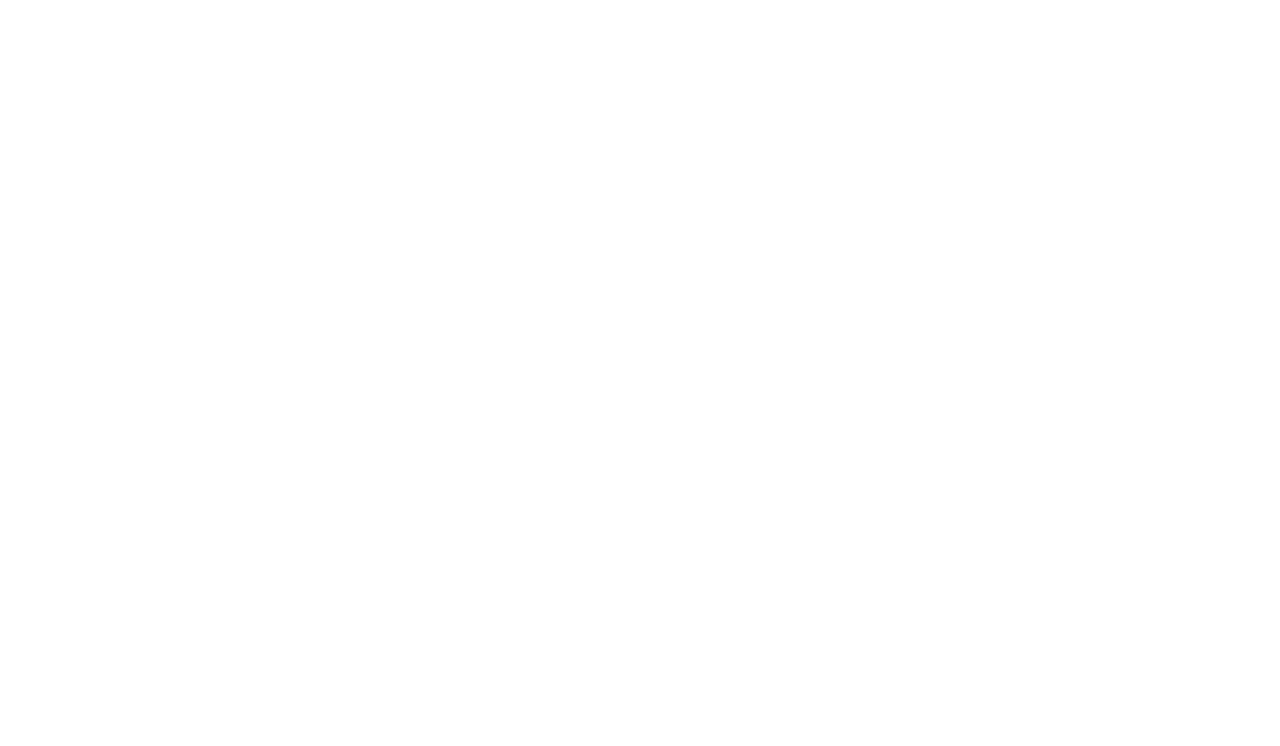
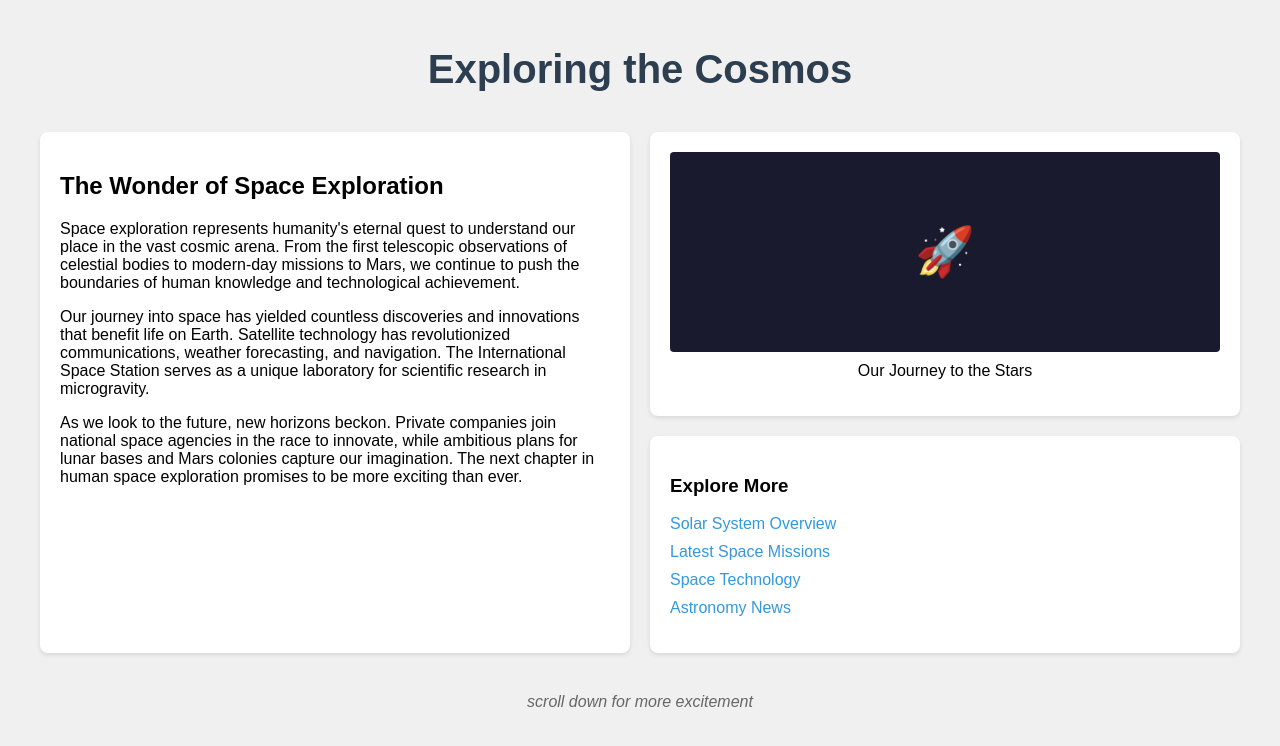
Before and after one commit to aburton-cricut/aburton-cricut.github.io, a plain HTML site: page index.html in a window 1280 px wide. Drawn offline with Linux system fonts and the light colour scheme.

Commit message:
Prompting a generated page because I can.

```diff
--- a/index.html
+++ b/index.html
@@ -1,7 +1,121 @@
-<html>
+<!DOCTYPE html>
+<html lang="en">
 <head>
-<title>This is a test!</title>
+    <meta charset="UTF-8">
+    <meta name="viewport" content="width=device-width, initial-scale=1.0">
+    <title>Space Exploration</title>
+    <style>
+        body {
+            font-family: Arial, sans-serif;
+            max-width: 1200px;
+            margin: 0 auto;
+            padding: 20px;
+            background-color: #f0f0f0;
+        }
+
+        h1 {
+            text-align: center;
+            color: #2c3e50;
+            font-size: 2.5em;
+            margin-bottom: 40px;
+        }
+
+        .container {
+            display: grid;
+            grid-template-columns: 1fr 1fr;
+            gap: 20px;
+            margin-bottom: 40px;
+        }
+
+        .text-box {
+            background: white;
+            padding: 20px;
+            border-radius: 8px;
+            box-shadow: 0 2px 4px rgba(0,0,0,0.1);
+            grid-row: span 2;
+        }
+
+        .image-box {
+            background: white;
+            padding: 20px;
+            border-radius: 8px;
+            box-shadow: 0 2px 4px rgba(0,0,0,0.1);
+        }
+
+        .links-box {
+            background: white;
+            padding: 20px;
+            border-radius: 8px;
+            box-shadow: 0 2px 4px rgba(0,0,0,0.1);
+        }
+
+        .space-image {
+            width: 100%;
+            height: 200px;
+            background-color: #1a1a2e;
+            border-radius: 4px;
+            display: flex;
+            justify-content: center;
+            align-items: center;
+            color: white;
+            font-size: 3em;
+        }
+
+        .scroll-text {
+            text-align: center;
+            color: #666;
+            font-style: italic;
+            margin-top: 20px;
+        }
+
+        .links-list {
+            list-style: none;
+            padding: 0;
+        }
+
+        .links-list li {
+            margin-bottom: 10px;
+        }
+
+        .links-list a {
+            color: #3498db;
+            text-decoration: none;
+            transition: color 0.3s ease;
+        }
+
+        .links-list a:hover {
+            color: #2980b9;
+            text-decoration: underline;
+        }
+    </style>
+</head>
 <body>
-<h1><marquee>And it is working!!!</marquee></h1>
+    <h1>Exploring the Cosmos</h1>
+
+    <div class="container">
+        <div class="text-box">
+            <h2>The Wonder of Space Exploration</h2>
+            <p>Space exploration represents humanity's eternal quest to understand our place in the vast cosmic arena. From the first telescopic observations of celestial bodies to modern-day missions to Mars, we continue to push the boundaries of human knowledge and technological achievement.</p>
+            <p>Our journey into space has yielded countless discoveries and innovations that benefit life on Earth. Satellite technology has revolutionized communications, weather forecasting, and navigation. The International Space Station serves as a unique laboratory for scientific research in microgravity.</p>
+            <p>As we look to the future, new horizons beckon. Private companies join national space agencies in the race to innovate, while ambitious plans for lunar bases and Mars colonies capture our imagination. The next chapter in human space exploration promises to be more exciting than ever.</p>
+        </div>
+
+        <div class="image-box">
+            <div class="space-image">🚀</div>
+            <p style="text-align: center; margin-top: 10px;">Our Journey to the Stars</p>
+        </div>
+
+        <div class="links-box">
+            <h3>Explore More</h3>
+            <ul class="links-list">
+                <li><a href="#">Solar System Overview</a></li>
+                <li><a href="#">Latest Space Missions</a></li>
+                <li><a href="#">Space Technology</a></li>
+                <li><a href="#">Astronomy News</a></li>
+            </ul>
+        </div>
+    </div>
+
+    <p class="scroll-text">scroll down for more excitement</p>
 </body>
 </html>
```
Also changed, not shown: basic page prompt.png (added).
